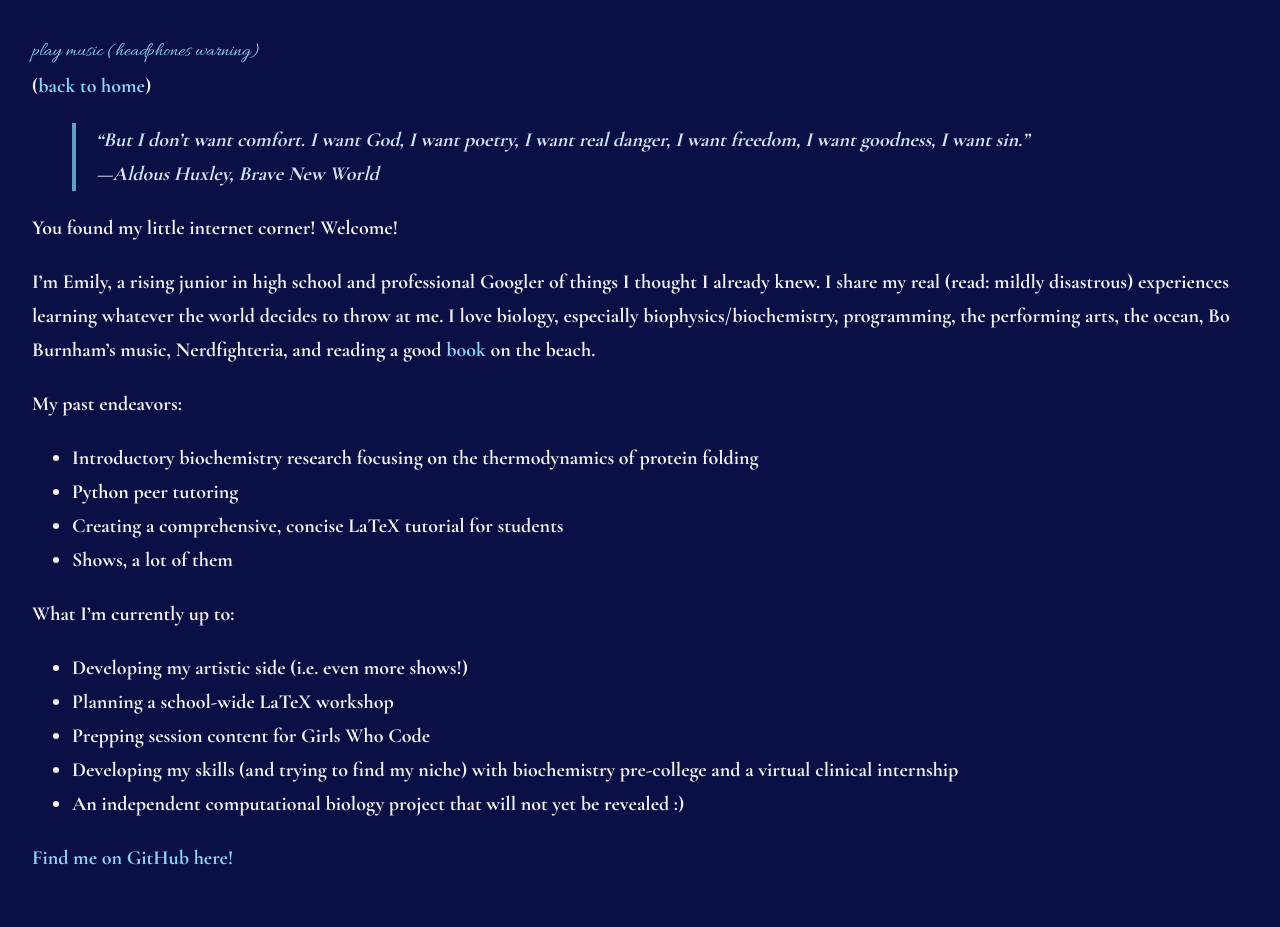
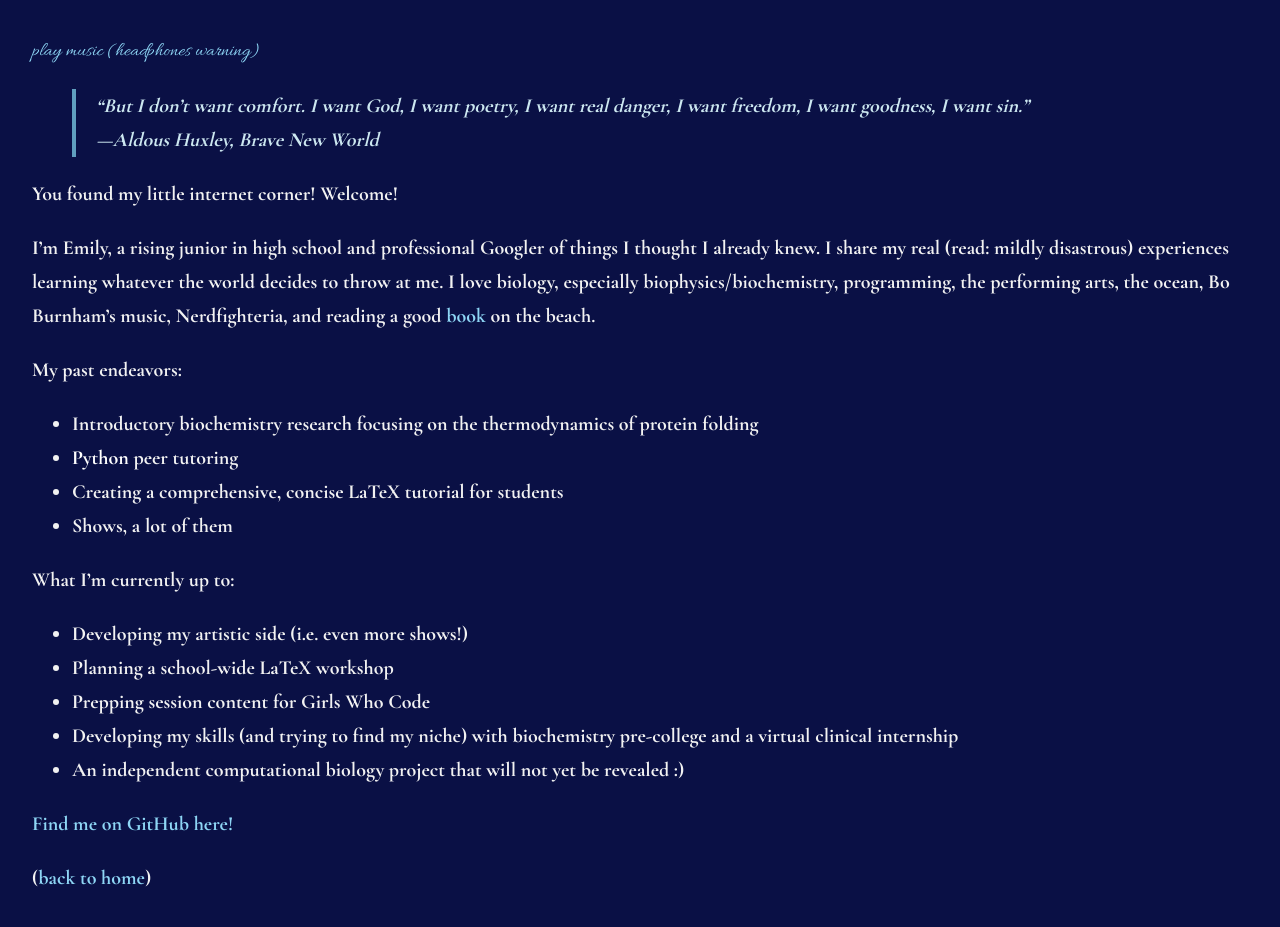
Before and after one commit to leucinemymind/leucinemymind.github.io, a Jekyll site: the page built from index.md, in a window 1280 px wide. Built offline with Jekyll 4.4.1, drawn with Linux system fonts in a browser that asks for light colours; our own code applies the rules of GitHub Pages for plain Markdown files; some of the changed lines change nothing that is shown.

Commit message:
if this doesnt work... bye

```diff
--- a/_layouts/default.html
+++ b/_layouts/default.html
@@ -17,8 +17,8 @@
   <audio id="bg-music" loop></audio>
 
   <main>
+    {{ content }}
     <span style="text-align:center">(<a href="https://leucinemymind.github.io">back to home</a>)</span>
-    {{ content }}
   </main>
 
   <script>
--- a/index.md
+++ b/index.md
@@ -1,3 +1,7 @@
+---
+title: emily's blog
+---
+
 > "But I don't want comfort. I want God, I want poetry, I want real danger, I want freedom, I want goodness, I want sin." <br/> ---Aldous Huxley, **Brave New World**
 
 You found my little internet corner! Welcome!
```
